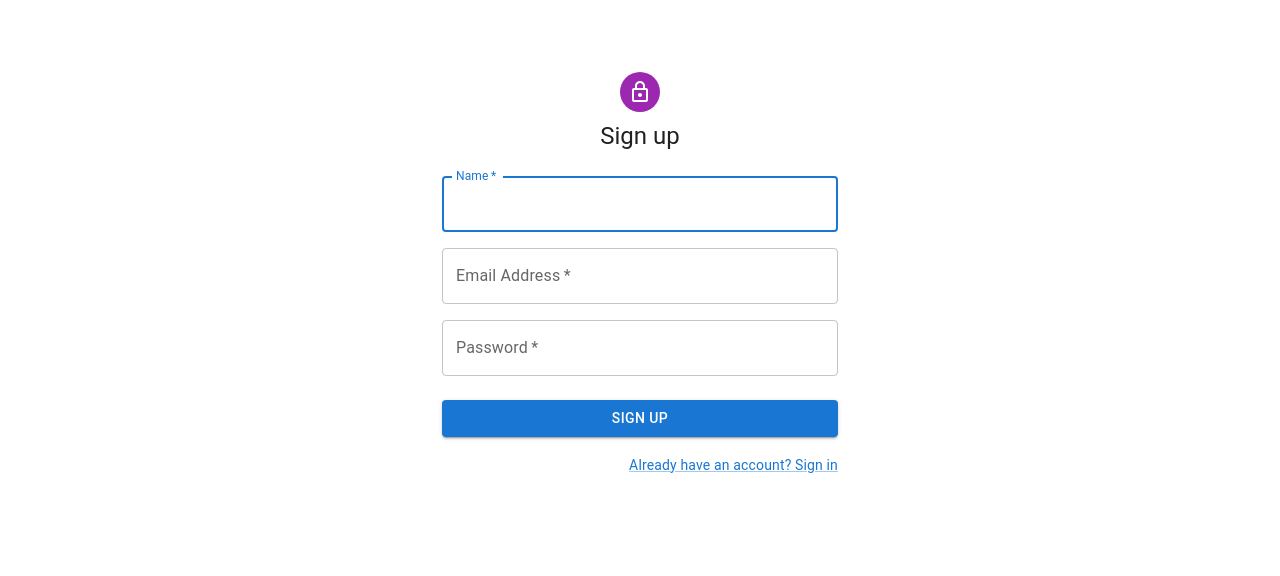
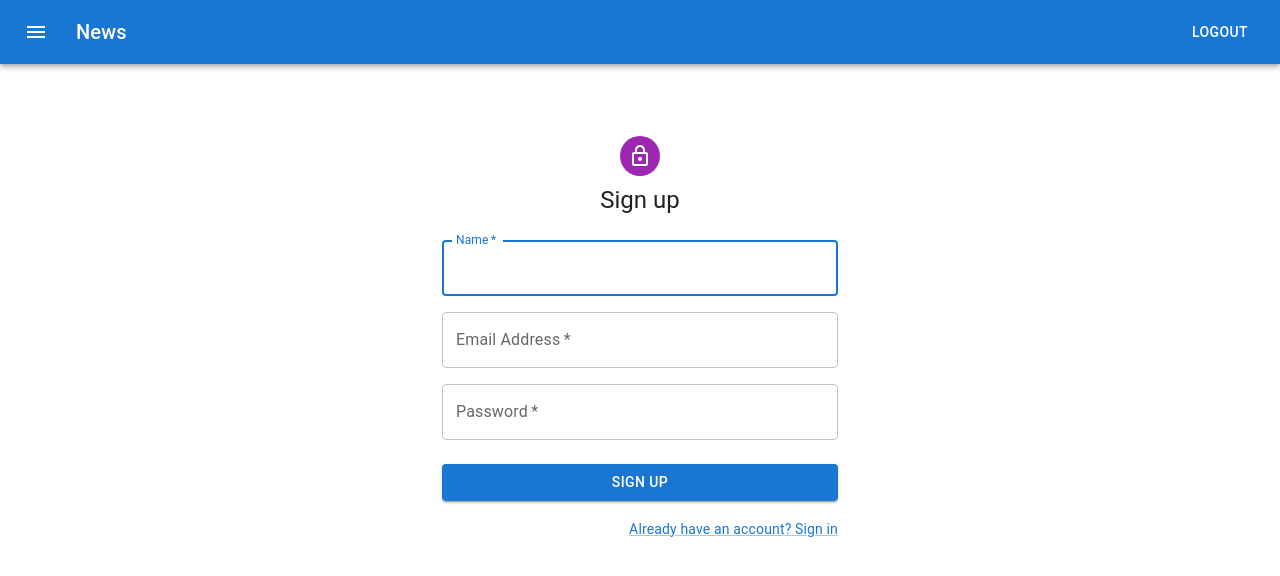
Before and after one commit to HamzaAziz-1/mern-template, a React (Vite) app in the folder client/: page /register in a window 1280 px wide. Shown: the top 576 px of the page. Built offline with nearby package versions, Linux system fonts and the light colour scheme; no server answers.

Commit message:
Update Layout

```diff
--- a/client/src/App.jsx
+++ b/client/src/App.jsx
@@ -1,18 +1,8 @@
-import { Routes, Route } from "react-router-dom";
-import Login from "./pages/Login";
-import Register from "./pages/Register";
-import Dashboard from "./pages/Dashboard";
+import Layout from "./components/Layout";
 import { ToastContainer } from "react-toastify";
 import "react-toastify/dist/ReactToastify.css";
-import { useGlobalContext } from "./context/AuthContext";
-import PrivateRoute from "./components/PrivateRoute";
-import Home from "./pages/Home";
 function App() {
-  const { isLoading } = useGlobalContext();
 
-  if (isLoading) {
-    return <div>Loading..</div>;
-  }
   return (
     <>
       <ToastContainer
@@ -26,19 +16,7 @@ function App() {
         pauseOnHover
         theme="light"
       />
-      <Routes>
-        <Route path="/login" element={<Login />} />
-        <Route path="/register" element={<Register />} />
-        <Route
-          path="/dashboard"
-          element={
-            <PrivateRoute>
-              <Dashboard />
-            </PrivateRoute>
-          }
-        />
-        <Route path="/" element={ <Home/> } />
-      </Routes>
+     <Layout/>
     </>
   );
 }
--- /dev/null
+++ b/client/src/components/Layout.jsx
@@ -0,0 +1,20 @@
+import Router from "../router/Router";
+import NavBar from "./NavBar";
+import { useGlobalContext } from "../context/AuthContext";
+import React from "react";
+import Spinner from "./Spinner";
+function Layout() {
+
+  const { isLoading } = useGlobalContext();
+  if (isLoading) {
+    return <Spinner />;
+  }
+  return (
+    <>
+      <NavBar />
+      <Router />
+    </>
+  );
+}
+
+export default Layout;
--- /dev/null
+++ b/client/src/components/NavBar.jsx
@@ -0,0 +1,40 @@
+import * as React from "react";
+import AppBar from "@mui/material/AppBar";
+import Box from "@mui/material/Box";
+import Toolbar from "@mui/material/Toolbar";
+import Typography from "@mui/material/Typography";
+import Button from "@mui/material/Button";
+import IconButton from "@mui/material/IconButton";
+import MenuIcon from "@mui/icons-material/Menu";
+import { useGlobalContext } from "../context/AuthContext";
+import { useNavigate } from "react-router-dom";
+
+export default function NavBar() {
+  const {user,logoutUser} = useGlobalContext();
+  const navigate = useNavigate();
+  return (
+    <Box sx={{ flexGrow: 1 }}>
+      <AppBar position="static">
+        <Toolbar>
+          <IconButton
+            size="large"
+            edge="start"
+            color="inherit"
+            aria-label="menu"
+            sx={{ mr: 2 }}
+          >
+            <MenuIcon />
+          </IconButton>
+          <Typography variant="h6" component="div" sx={{ flexGrow: 1 }}>
+            News
+          </Typography>
+          {user ? (
+            <Button color="inherit" onClick={()=>navigate('/login')}>Login</Button>
+          ) : (
+            <Button color="inherit" onClick={logoutUser} > Logout</Button>
+          )}
+        </Toolbar>
+      </AppBar>
+    </Box>
+  );
+}
--- /dev/null
+++ b/client/src/components/Spinner.jsx
@@ -0,0 +1,11 @@
+import * as React from "react";
+import CircularProgress from "@mui/material/CircularProgress";
+import Box from "@mui/material/Box";
+
+export default function Spinner() {
+  return (
+    <Box sx={{ display: "flex" }}>
+      <CircularProgress />
+    </Box>
+  );
+}
--- a/client/src/context/AuthContext.jsx
+++ b/client/src/context/AuthContext.jsx
@@ -4,18 +4,22 @@
 import axios from "axios";
 import { createContext, useContext, useState, useEffect } from "react";
 import { toast } from "react-toastify";
+import { BASE_URL } from "../utils/config";
 const AppContext = createContext();
 
 const AppProvider = ({ children }) => {
   const [isLoading, setIsLoading] = useState(true);
   const [user, setUser] = useState(null);
+  const [isUserFetched, setIsUserFetched] = useState(false);
 
   const saveUser = (userData) => {
     setUser(userData);
+    setIsUserFetched(true);
   };
 
   const removeUser = () => {
     setUser(null);
+    setIsUserFetched(true);
   };
 
   const updateUser = (newUser) => {
@@ -23,25 +27,22 @@ const AppProvider = ({ children }) => {
   };
 
   const fetchUser = async () => {
-    try {
-      const { data } = await axios.get(
-        `http://localhost:8000/api/v1/users/showMe`,
-        {
+    if (!isUserFetched) {
+      try {
+        const { data } = await axios.get(`${BASE_URL}/users/showMe`, {
           withCredentials: true,
-        }
-      );
-      saveUser(data.user);
-    } catch (error) {
-      removeUser();
+        });
+        saveUser(data.user);
+      } catch (error) {
+        removeUser();
+      }
     }
     setIsLoading(false);
   };
 
   const logoutUser = async () => {
     try {
-      await axios.delete(`http://localhost:8000/api/v1/auth/logout`, {
-        withCredentials: true,
-      });
+      await axios.delete(`${BASE_URL}/auth/logout`, { withCredentials: true });
       removeUser();
       toast.success("Logout Successfully");
     } catch (error) {
@@ -51,7 +52,7 @@ const AppProvider = ({ children }) => {
 
   useEffect(() => {
     fetchUser();
-  }, []);
+  }, [isUserFetched]);
 
   return (
     <AppContext.Provider
--- a/client/src/pages/Login.jsx
+++ b/client/src/pages/Login.jsx
@@ -16,10 +16,13 @@ import { useNavigate } from "react-router";
 import { useState } from "react";
 import axios from "axios";
 import { toast } from "react-toastify";
+import { useGlobalContext } from "../context/AuthContext";
+import { BASE_URL } from "../utils/config";
 
 const defaultTheme = createTheme();
 
 export default function Login() {
+  const {saveUser} = useGlobalContext();
    const navigate = useNavigate();
    const [values, setValues] = useState({
      name: "",
@@ -34,11 +37,12 @@ export default function Login() {
      event.preventDefault();
      try {
        const res = await axios.post(
-         "http://localhost:8000/api/v1/auth/login",
+         `${BASE_URL}/auth/login`,
          values,{withCredentials:true}
        );
        toast.success("Logged In Successfully");
-       navigate("/login");
+       saveUser(res.data.user)
+       navigate("/dashboard");
      } catch (error) {
        toast.error(error?.response?.data?.message);
      }
--- a/client/src/pages/Register.jsx
+++ b/client/src/pages/Register.jsx
@@ -14,6 +14,7 @@ import Container from "@mui/material/Container";
 import { createTheme, ThemeProvider } from "@mui/material/styles";
 import axios from "axios";
 import { toast } from "react-toastify";
+import { BASE_URL } from "../utils/config";
 const defaultTheme = createTheme();
 
 export default function Register() {
@@ -31,7 +32,7 @@ export default function Register() {
   const handleSubmit = async (event) => {
     event.preventDefault();
     try {
-        const res = await axios.post('http://localhost:8000/api/v1/auth/register',values)
+        const res = await axios.post(`${BASE_URL}/auth/register`, values);
         toast.success('User registered successfully')
         navigate('/login')
     } catch (error) {
--- /dev/null
+++ b/client/src/router/Router.jsx
@@ -0,0 +1,41 @@
+import { Routes, Route } from "react-router-dom";
+import Login from "../pages/Login";
+import Register from "../pages/Register";
+import Dashboard from "../pages/Dashboard";
+import { ToastContainer } from "react-toastify";
+import "react-toastify/dist/ReactToastify.css";
+import PrivateRoute from "../components/PrivateRoute";
+import Home from "../pages/Home";
+function Router() {
+
+  return (
+    <>
+      <ToastContainer
+        position="top-center"
+        autoClose={3000}
+        hideProgressBar={false}
+        newestOnTop={false}
+        closeOnClick
+        pauseOnFocusLoss
+        draggable
+        pauseOnHover
+        theme="light"
+      />
+      <Routes>
+        <Route path="/login" element={<Login />} />
+        <Route path="/register" element={<Register />} />
+        <Route
+          path="/dashboard"
+          element={
+            <PrivateRoute>
+              <Dashboard />
+            </PrivateRoute>
+          }
+        />
+        <Route path="/" element={<Home />} />
+      </Routes>
+    </>
+  );
+}
+
+export default Router;
--- /dev/null
+++ b/client/src/utils/config.js
@@ -0,0 +1 @@
+export const BASE_URL = import.meta.env.VITE_BASE_URL;
```
Also changed, not shown: 1 other file (tests, documents, lock files or other folders).
